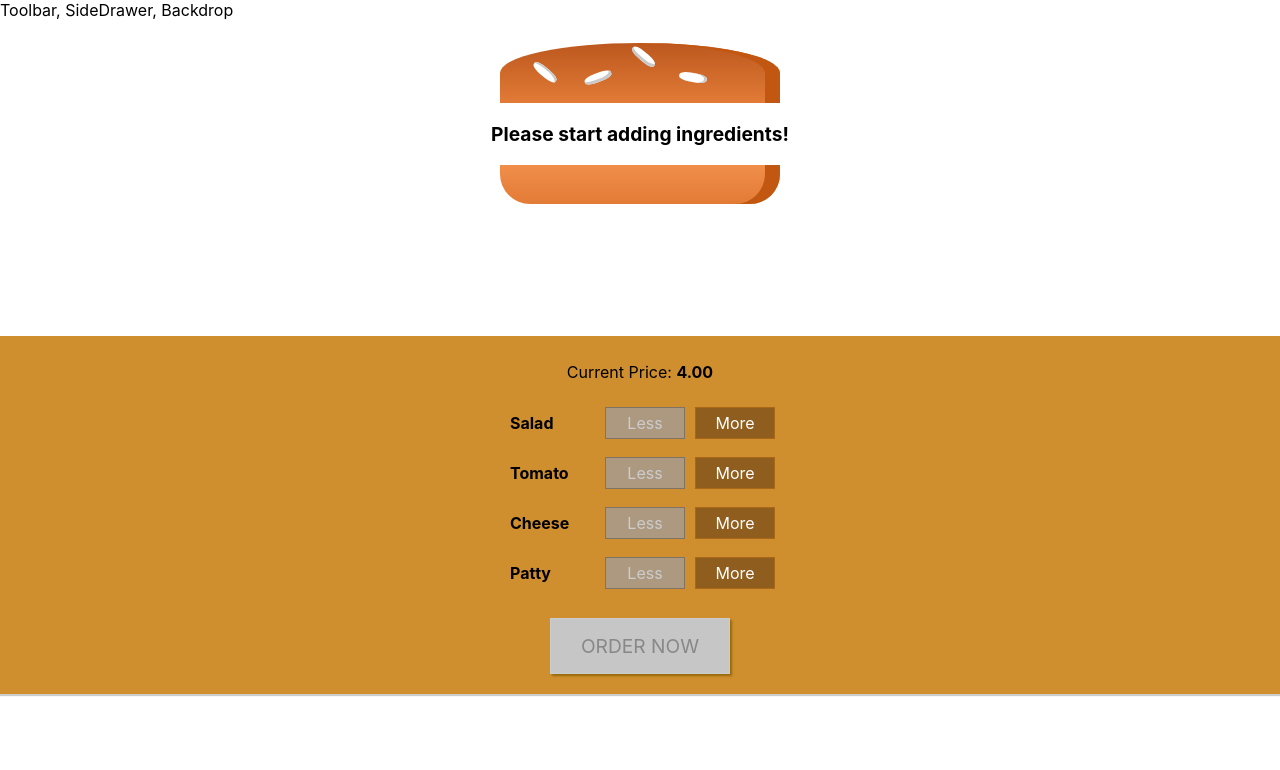
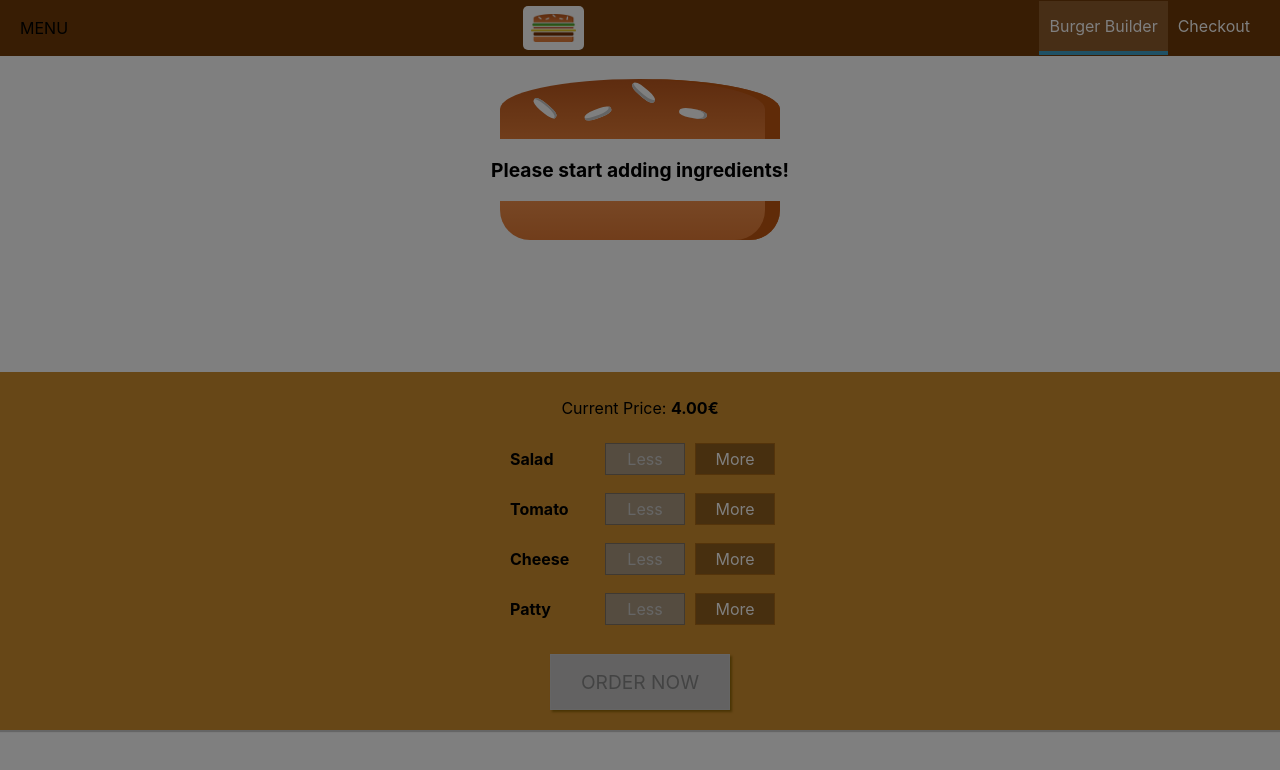
Before and after one commit to juliarainto/BurgerBuilder, a React (Create React App) app: page / in a window 1280 px wide. Shown: the top 770 px of the page. Built offline with nearby package versions, Linux system fonts and the light colour scheme; the HTML template or start-up script is replaced by a standard one.

Commit message:
navigation sidebar

```diff
--- a/src/components/Burger/BuildControls/BuildControls.js
+++ b/src/components/Burger/BuildControls/BuildControls.js
@@ -12,7 +12,7 @@ const controls = [
 const BuildControls = (props) => (
   <containers.BuildControls>
     <p>
-      Current Price: <strong>{props.price.toFixed(2)}</strong>
+      Current Price: <strong>{props.price.toFixed(2)}€</strong>
     </p>
     {controls.map((crtl) => (
       <BuildControl
--- a/src/components/Burger/OrderSummary/OrderSummary.js
+++ b/src/components/Burger/OrderSummary/OrderSummary.js
@@ -18,6 +18,9 @@ const orderSummary = (props) => {
       <h3>Your Order</h3>
       <p>Burger ingridients:</p>
       <ul>{ingridientsSummary}</ul>
+      <p>
+        <strong>TotalPrice: {props.ingridients.totalPrice.toFixed(2)}€</strong>
+      </p>
       <p>Continue to Checkout?</p>
       <containers.ButtonContainer>
         <containers.ButtonDanger onClick={props.closeModal}>
--- a/src/components/Layout/Layout.js
+++ b/src/components/Layout/Layout.js
@@ -1,12 +1,22 @@
-import React from 'react'
+import React, { useState } from 'react'
 import Aux from '../../hoc/AuxHoc'
 import { Main } from '../../styled/index'
+import Toolbar from '../Navigation/Toolbar/Toolbar'
+import SideDrawer from '../Navigation/SideDrawer/SideDrawer'
 
-const layout = (props) => (
-  <Aux>
-    <div>Toolbar, SideDrawer, Backdrop</div>
-    <Main>{props.children}</Main>
-  </Aux>
-)
+const Layout = (props) => {
+  const [showSideDrawer, setShowSideDrawer] = useState(true)
 
-export default layout
+  return (
+    <Aux>
+      <Toolbar />
+      <SideDrawer
+        open={showSideDrawer}
+        closed={() => setShowSideDrawer(false)}
+      />
+      <Main>{props.children}</Main>
+    </Aux>
+  )
+}
+
+export default Layout
--- /dev/null
+++ b/src/components/Logo/Logo.js
@@ -0,0 +1,11 @@
+import React from 'react'
+import burgerLogo from '../../assets/images/burger_logo.png'
+import * as containers from '../../styled/styledNav'
+
+const logo = (props) => (
+  <containers.Logo style={{ height: props.height, margin: props.margin }}>
+    <containers.LogoImg src={burgerLogo} alt="BurgerLogo" />
+  </containers.Logo>
+)
+
+export default logo
--- /dev/null
+++ b/src/components/Navigation/NavigationItems/NavigationItem/NavigationItem.js
@@ -0,0 +1,12 @@
+import React from 'react'
+import * as containers from '../../../../styled/styledNav'
+
+const navigationItem = (props) => (
+  <containers.NavigationItem>
+    <containers.NavigationItemA active={props.active} href={props.link}>
+      {props.children}
+    </containers.NavigationItemA>
+  </containers.NavigationItem>
+)
+
+export default navigationItem
--- /dev/null
+++ b/src/components/Navigation/NavigationItems/NavigationItems.js
@@ -0,0 +1,14 @@
+import React from 'react'
+import * as containers from '../../../styled/styledNav'
+import NavigationItem from '../NavigationItems/NavigationItem/NavigationItem'
+
+const navigationItems = (props) => (
+  <containers.NavigationItems>
+    <NavigationItem link="/" active>
+      Burger Builder
+    </NavigationItem>
+    <NavigationItem link="/">Checkout</NavigationItem>
+  </containers.NavigationItems>
+)
+
+export default navigationItems
--- /dev/null
+++ b/src/components/Navigation/SideDrawer/SideDrawer.js
@@ -0,0 +1,23 @@
+import React from 'react'
+import * as containers from '../../../styled/styledNav'
+import Logo from '../../Logo/Logo'
+import NavigationItems from '../NavigationItems/NavigationItems'
+import Backdrop from '../../UI/Backdrop/Backdrop'
+import Aux from '../../../hoc/AuxHoc'
+
+const sideDrawer = (props) => {
+  return (
+    <Aux>
+      <Backdrop show={props.open} clicked={props.closed} />
+      <containers.SideDrawer show={props.open}>
+        <Logo height="11%" />
+
+        <nav>
+          <NavigationItems />
+        </nav>
+      </containers.SideDrawer>
+    </Aux>
+  )
+}
+
+export default sideDrawer
--- /dev/null
+++ b/src/components/Navigation/Toolbar/Toolbar.js
@@ -0,0 +1,16 @@
+import React from 'react'
+import * as containers from '../../../styled/styledNav'
+import Logo from '../../Logo/Logo'
+import NavigationItems from '../NavigationItems/NavigationItems'
+
+const toolbar = (props) => (
+  <containers.Toolbar>
+    <div>MENU</div>
+    <Logo height="80%" margin="0" />
+    <containers.ToolbarNav>
+      <NavigationItems />
+    </containers.ToolbarNav>
+  </containers.Toolbar>
+)
+
+export default toolbar
--- a/src/containers/BurgerBuilder/BurgerBuilder.js
+++ b/src/containers/BurgerBuilder/BurgerBuilder.js
@@ -117,6 +117,7 @@ const BurgerBuilder = () => {
       <Modal show={ingridients.purchasing} closeModal={purchaseCancelHandler}>
         <OrderSummary
           ingridients={ingridients}
+          price={ingridients.totalPrice}
           closeModal={purchaseCancelHandler}
           continue={purchaseContinueHandler}
         />
--- a/src/styled/index.js
+++ b/src/styled/index.js
@@ -1,5 +1,5 @@
 import styled from 'styled-components'
 
 export const Main = styled.main`
-  margin-top: 16px;
+  margin-top: 72px;
 `
--- /dev/null
+++ b/src/styled/styledNav.js
@@ -0,0 +1,144 @@
+import styled from 'styled-components'
+
+export const Toolbar = styled.header`
+  height: 56px;
+  width: 100%;
+  position: fixed;
+  top: 0;
+  left: 0;
+  background-color: #703b09;
+  display: flex;
+  justify-content: space-between;
+  align-items: center;
+  padding: 0 20px;
+  box-sizing: border-box;
+  z-index: 90;
+`
+
+export const ToolbarNav = styled.nav`
+  height: 100%;
+
+  @media (max-width: 499px) {
+    display: none;
+  }
+`
+
+export const Logo = styled.div`
+  background-color: white;
+  padding: 8px;
+  height: 100%;
+  box-sizing: border-box;
+  border-radius: 5px;
+  display: flex;
+  justify-content: center;
+  margin-bottom: 32px;
+
+  @media (min-width: 500px) {
+    margin-bottom: 0;
+  }
+`
+
+export const LogoImg = styled.img`
+  height: 100%;
+`
+
+export const NavigationItems = styled.ul`
+  margin: 0;
+  padding: 0;
+  list-style: none;
+  display: flex;
+  align-items: center;
+  height: 100%;
+  flex-flow: column;
+
+  @media (min-width: 500px) {
+    flex-flow: row;
+  }
+`
+
+export const NavigationItem = styled.div`
+  margin: 10px 0;
+  width: 100%
+  box-sizing: border-box;
+  display: block;
+
+  @media (min-width: 500px) {
+    margin: 0;
+    box-sizing: border-box;
+    display: flex;
+    align-items: center;
+  }
+`
+
+export const NavigationItemA = styled.a`
+  color: #8f5c2c;
+  text-decoration: none;
+  width: 100%;
+  box-sizing: border-box;
+  display: block;
+
+  ${(props) =>
+    props.active
+      ? `
+      color: #40a4cb;
+      `
+      : ``}
+
+  @media (min-width: 500px) {
+    color: white;
+    height: 100%;
+    width: auto;
+    padding: 15px 10px;
+    border-bottom: 4px solid transparent;
+
+    ${(props) =>
+      props.active
+        ? `
+        background-color: #8f5c2c;
+        border-bottom: 4px solid #40a4cb;
+        color: white;
+        `
+        : ``}
+
+    &:hover {
+      background-color: #8f5c2c;
+      border-bottom: 4px slid #40a4cb;
+      color: white;
+    }
+  }
+`
+
+export const SideDrawer = styled.div`
+  position: fixed;
+  width: 280px;
+  max-width: 70%;
+  height: 100%;
+  left: 0;
+  top: 0;
+  z-index: 200;
+  background-color: white;
+  padding: 32px 16px;
+  box-sizing: border-box;
+  transition: transform 0.3s ease-out;
+
+  @media (min-width: 500px) {
+    display: none;
+  }
+
+  ${(props) =>
+    props.open
+      ? `
+      transition: translateX(-100%);
+      `
+      : `
+      transition: translateX(0);
+    `}
+`
+
+export const Close = styled.div`
+  transition: translateX(0);
+`
+
+export const Open = styled.div`
+  transition: translateX(-100%);
+`
```
Also changed, not shown: src/assets/images/burger_logo.png (added).
